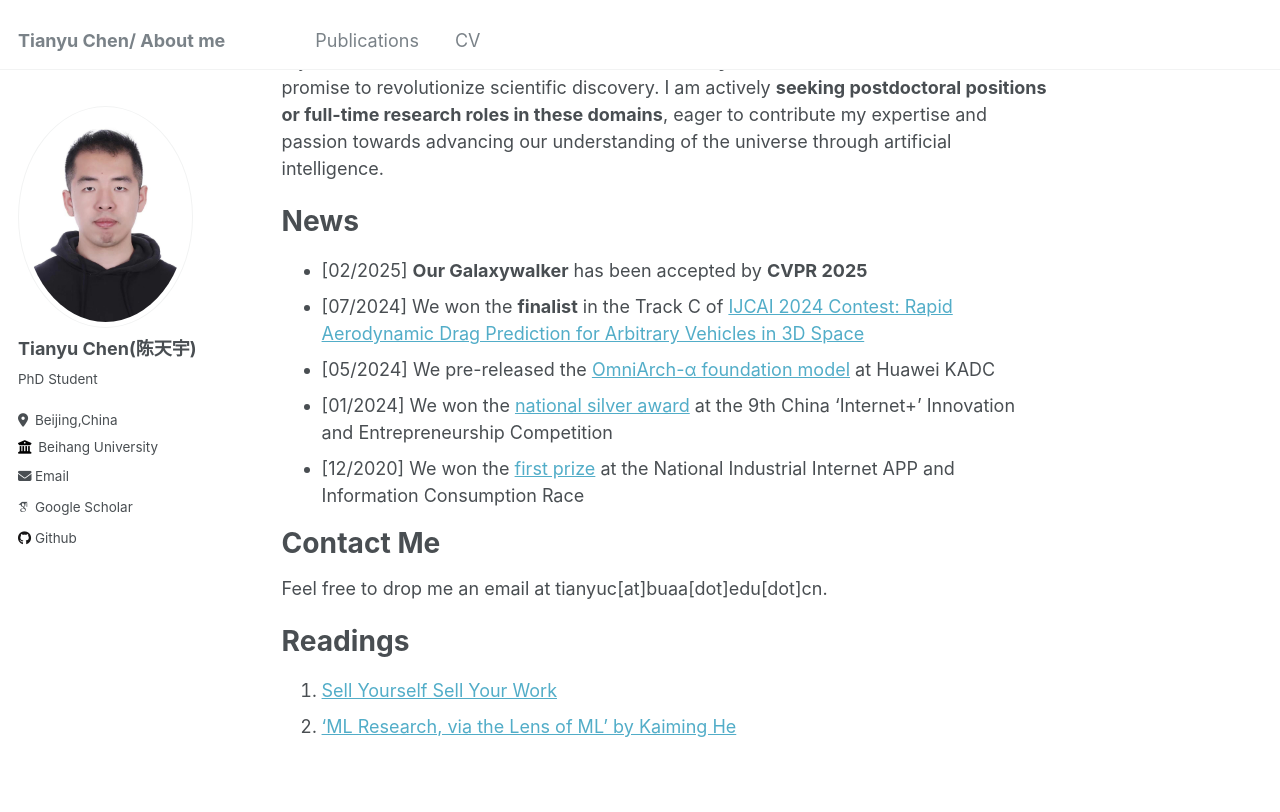
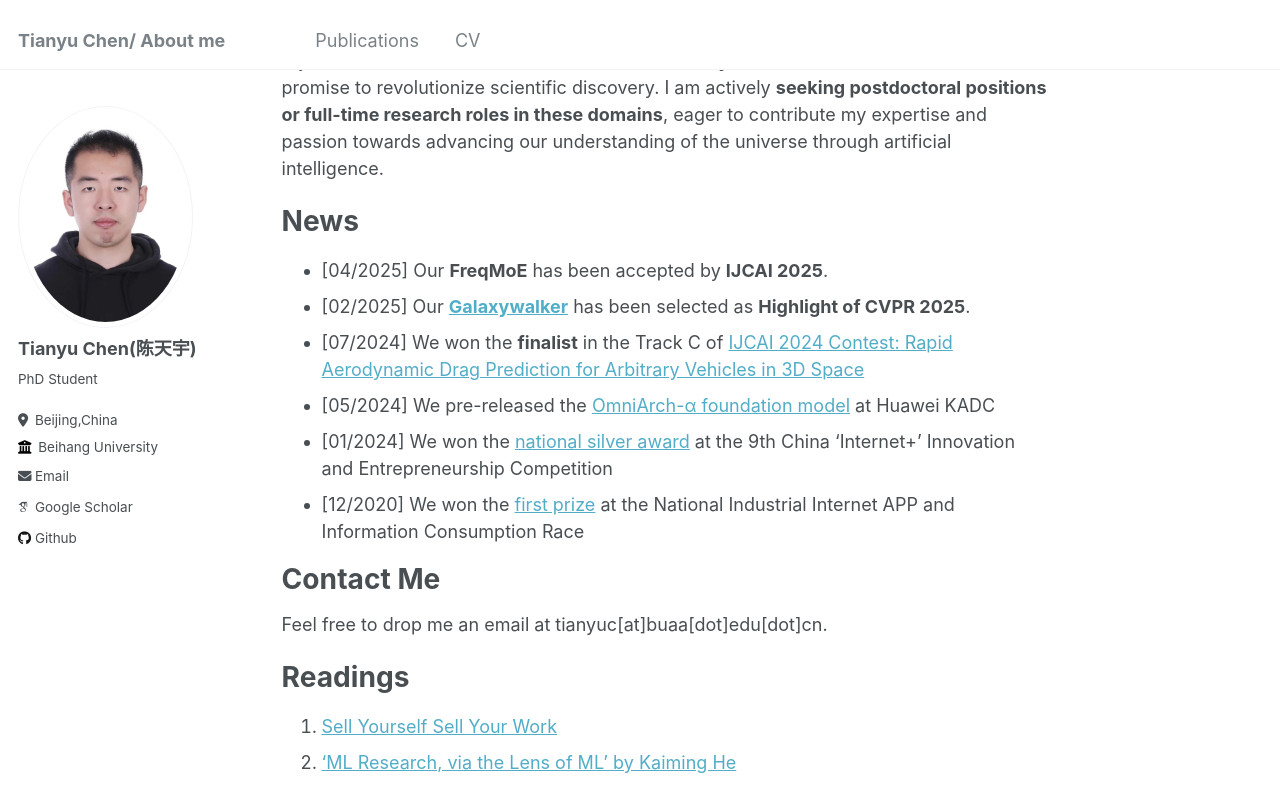
Before and after one commit to Tarpelite/tarpelite.github.io, a Jekyll site: the page built from _pages/about.md, in a window 1280 px wide and 900 px high, scrolled down 439 px. Shown: the top 812 px of the window. Built offline with Jekyll 4.4.1, drawn with Linux system fonts in a browser that asks for light colours; some web fonts are replaced.

Commit message:
Update about.md

```diff
--- a/_pages/about.md
+++ b/_pages/about.md
@@ -18,7 +18,8 @@ My current focus is on **AI4Science** and **Trustworthy Foundation Models**, two
 
 News
 ======
-+ [02/2025] **Our Galaxywalker** has been accepted by **CVPR 2025**
++ [04/2025] Our **FreqMoE** has been accepted by **IJCAI 2025**.
++ [02/2025] Our **[Galaxywalker](https://www.arxiv.org/abs/2503.18578)** has been selected as  **Highlight of CVPR 2025**.
 + [07/2024] We won the **finalist** in the Track C of  [IJCAI 2024 Contest: Rapid Aerodynamic Drag Prediction for Arbitrary Vehicles in 3D Space](https://competition.atomgit.com/competitionInfo?id=7f3f276465e9e845fd3a811d2d6925b5)
 + [05/2024] We pre-released the [OmniArch-α foundation model](https://mp.weixin.qq.com/s/NA0Mo83td7cZm8mM8rdZvA) at Huawei KADC
 + [01/2024] We won the [national silver award](https://cy.ncss.cn/information/2c93f4c68a5f8efa018ef54ba77e00fd) at the 9th China 'Internet+' Innovation and Entrepreneurship Competition
```
